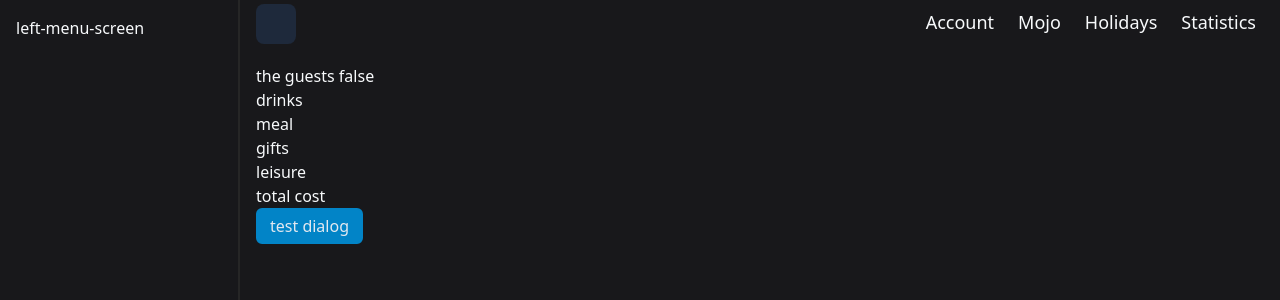
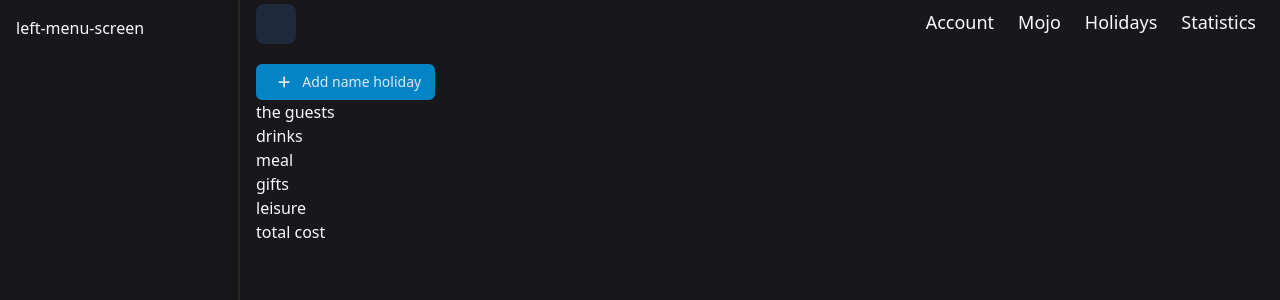
Before and after one commit to Daikity/todo, a Vue app in the folder frontend/: page /holidays in a window 1280 px wide. Shown: the top 300 px of the page. Built offline with nearby package versions, Linux system fonts and the light colour scheme.

Commit message:
fix button

```diff
--- a/frontend/src/app/assets/index.sass
+++ b/frontend/src/app/assets/index.sass
@@ -2,33 +2,9 @@
 @tailwind components
 @tailwind utilities
 
-button
-    transition: background-color 0.2s, color 0.2s, border-color 0.2s, box-shadow 0.2s
-    @apply py-1 px-3 min-w-fit bg-sky-600
-    @apply text-slate-200 text-center font-medium
-    @apply border-solid border-2 rounded-md border-sky-600
-    &[button-type="transparent"]
-        @apply bg-transparent text-slate-100 border-none
-        &:hover
-            @apply text-slate-300 bg-transparent border-none
-        &:active
-            @apply text-slate-400 bg-transparent border-none
-    &:hover
-        @apply border-sky-700 bg-sky-700
-    &:active
-        @apply border-sky-800 bg-sky-800
-
-    &[status="success"]
-        @apply border-emerald-600 bg-emerald-600 text-slate-200
-        &:hover
-            @apply border-emerald-700 bg-emerald-700 text-slate-200
-        &:active
-            @apply border-emerald-800 bg-emerald-800 text-slate-200
-
 form
     @apply flex flex-col gap-2 p-3
     @apply bg-zinc-800 rounded-md
-
 input
     border: 1px solid rgb(2 132 199 / 30%)
     transition: background-color 0.2s, color 0.2s, border-color 0.2s, box-shadow 0.2s
@@ -50,6 +26,30 @@ input
         &[status="success"]
             box-shadow: 0 0 0 0.2rem rgb(5 150 105 / 30%)
             @apply border-emerald-600
+button
+    transition: background-color 0.4s, color 0.4s, border-color 0.4s, box-shadow 0.4s
+    @apply flex items-center gap-1
+    @apply py-1 px-3 min-w-fit bg-sky-600
+    @apply text-slate-200 text-center font-medium
+    @apply border-solid border-2 rounded-md border-sky-600
+    &:hover
+        @apply border-sky-700 bg-sky-700
+    &:active
+        @apply border-sky-800 bg-sky-800
+    &[button-size="small"]
+        @apply h-9 text-sm
+    &[status="success"]
+        @apply border-emerald-600 bg-emerald-600 text-slate-200
+        &:hover
+            @apply border-emerald-700 bg-emerald-700 text-slate-200
+        &:active
+            @apply border-emerald-800 bg-emerald-800 text-slate-200
+    &[button-type="transparent"]
+        @apply bg-transparent text-slate-100 border-none
+        &:hover
+            @apply text-slate-300 bg-transparent border-none
+        &:active
+            @apply text-slate-400 bg-transparent border-none
 
 span[type="error"]
     @apply text-rose-700 text-xs
--- a/frontend/src/features/Dialog.vue
+++ b/frontend/src/features/Dialog.vue
@@ -13,7 +13,6 @@ const props = withDefaults(defineProps<Props>(), {
   isNoCloseBtn: false,
 });
 
-const showDialog = ref<boolean>(false);
 const showBlocks = ref<boolean>(false);
 
 const close = () => {
@@ -27,11 +26,9 @@ watchEffect(() => {
     showBlocks.value = false;
     setTimeout(() => {
       emit("close");
-      showDialog.value = props.isOpen;
     }, 20);
   } else {
     showBlocks.value = true;
-    showDialog.value = props.isOpen;
   }
 });
 </script>
--- a/frontend/src/pages/Holidays.vue
+++ b/frontend/src/pages/Holidays.vue
@@ -2,7 +2,7 @@
 import { ref, inject, provide } from "vue";
 import type { AxiosStatic } from "axios";
 import { useHolidaysStore } from "@/app/stores";
-import { InputText } from "@/shared";
+import { Icon, InputText } from "@/shared";
 import { Dialog } from "@/features";
 
 const api = inject<AxiosStatic>("$api");
@@ -20,22 +20,26 @@ const setHoliday = () => {
 
 <template>
   <div>
-    <div class="w-full flex justify-center">
-      <div v-if="holidaysStore.titleHoliday">
-        {{ holidaysStore.titleHoliday }}
-      </div>
+    <div class="w-full flex justify-center" v-if="holidaysStore.titleHoliday">
+      <span class="text-2xl font-semibold">
+        ~ {{ holidaysStore.titleHoliday }} ~
+      </span>
     </div>
+    <button v-else class="w-2" button-size="small" @click="openDialog = true">
+      <Icon icon="plus" />
+      Add name holiday
+    </button>
     <div>
       <div v-for="owner in holidaysStore.owners"></div>
     </div>
-    <div>the guests {{ openDialog }}</div>
+    <div>the guests</div>
     <div>drinks</div>
     <div>meal</div>
     <div>gifts</div>
     <div>leisure</div>
     <div>total cost</div>
-    <button @click="openDialog = true">test dialog</button>
-    <Dialog :is-open="openDialog" @close="setHoliday">
+
+    <Dialog :is-open="openDialog" @close="openDialog = false">
       <template #header>
         <span>Enter the name of your holiday</span>
       </template>
--- a/frontend/src/shared/Icon.vue
+++ b/frontend/src/shared/Icon.vue
@@ -12,6 +12,5 @@ const props = defineProps<{
 
 <style scoped lang="sass">
 .icon
-  @apply flex justify-center w-full p-2 items-center h-1/6
-  height: 6%
+  @apply flex justify-center p-2 items-center
 </style>
```
